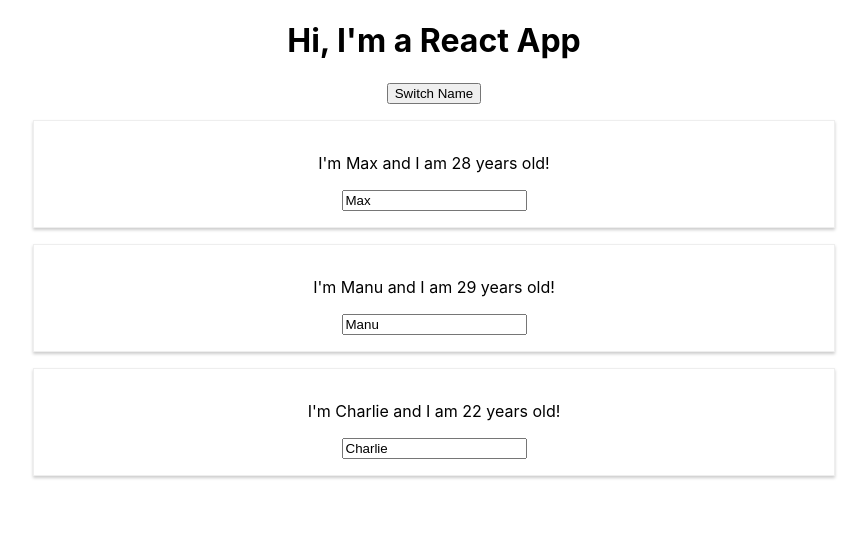
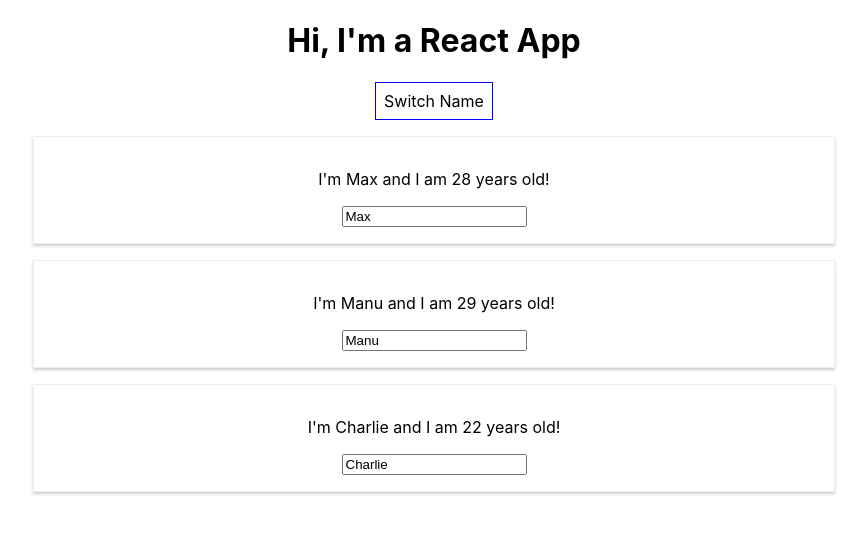
Before and after one commit to JaymeeDEV/ReactJS-Practice, a React (Create React App) app: page / in a window 1280 px wide. Shown: the top 534 px of the page, without its empty margins (206-1073 px from the left). Built offline with nearby package versions, Linux system fonts and the light colour scheme.

Commit message:
Working with inline styling

```diff
--- a/src/App.js
+++ b/src/App.js
@@ -32,10 +32,21 @@
   };
 
   render() {
+    const style = {
+      backgroundColor: "white",
+      font: "inherit",
+      border: "1px solid blue",
+      padding: "8px",
+      cursor: "pointer"
+    };
+
     return (
       <div className="App">
         <h1>Hi, I'm a React App</h1>
-        <button onClick={() => this.switchNameHandler("Maximilian")}>
+        <button
+          style={style}
+          onClick={() => this.switchNameHandler("Maximilian")}
+        >
           Switch Name
         </button>
         <Person
```
